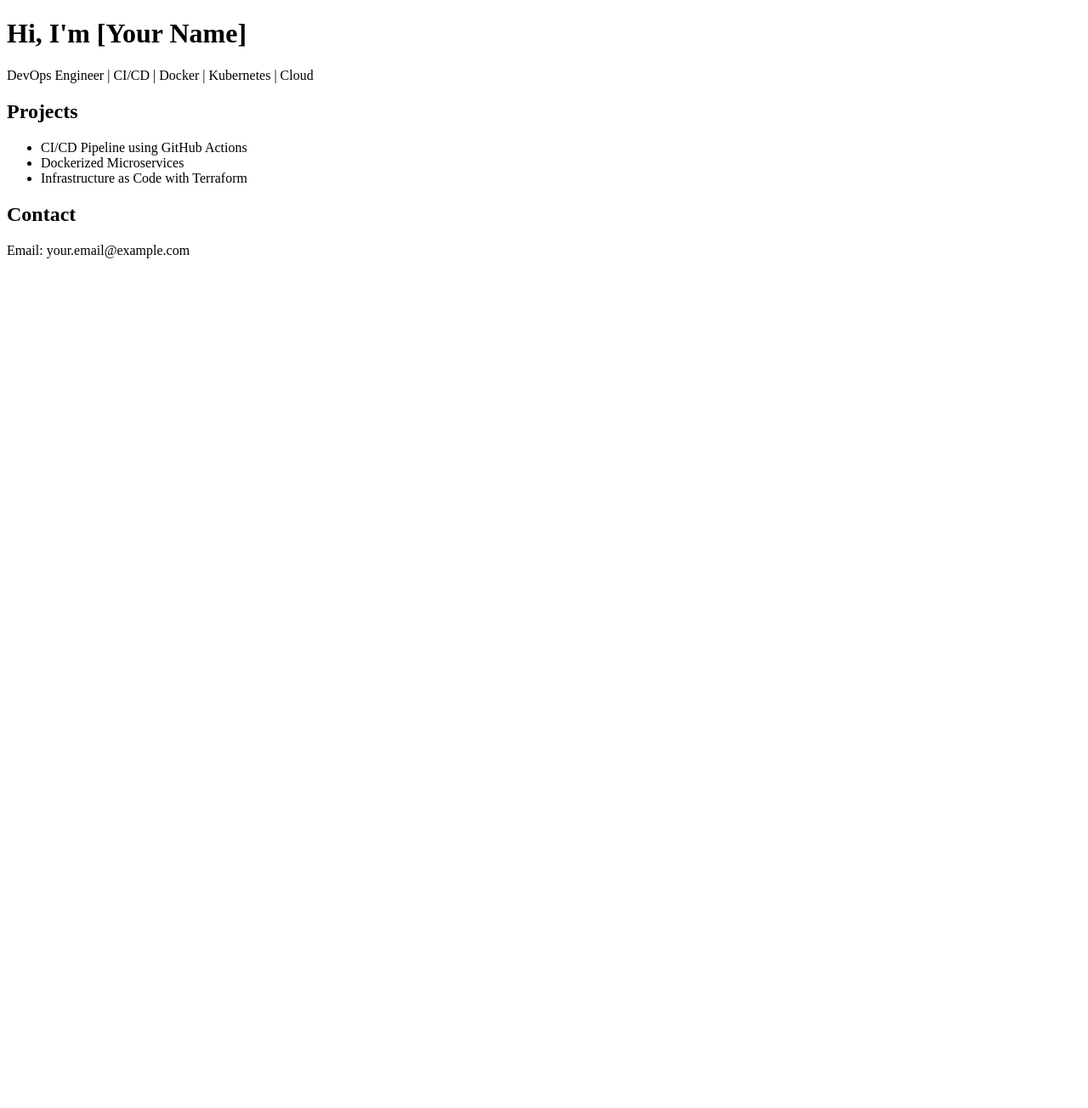
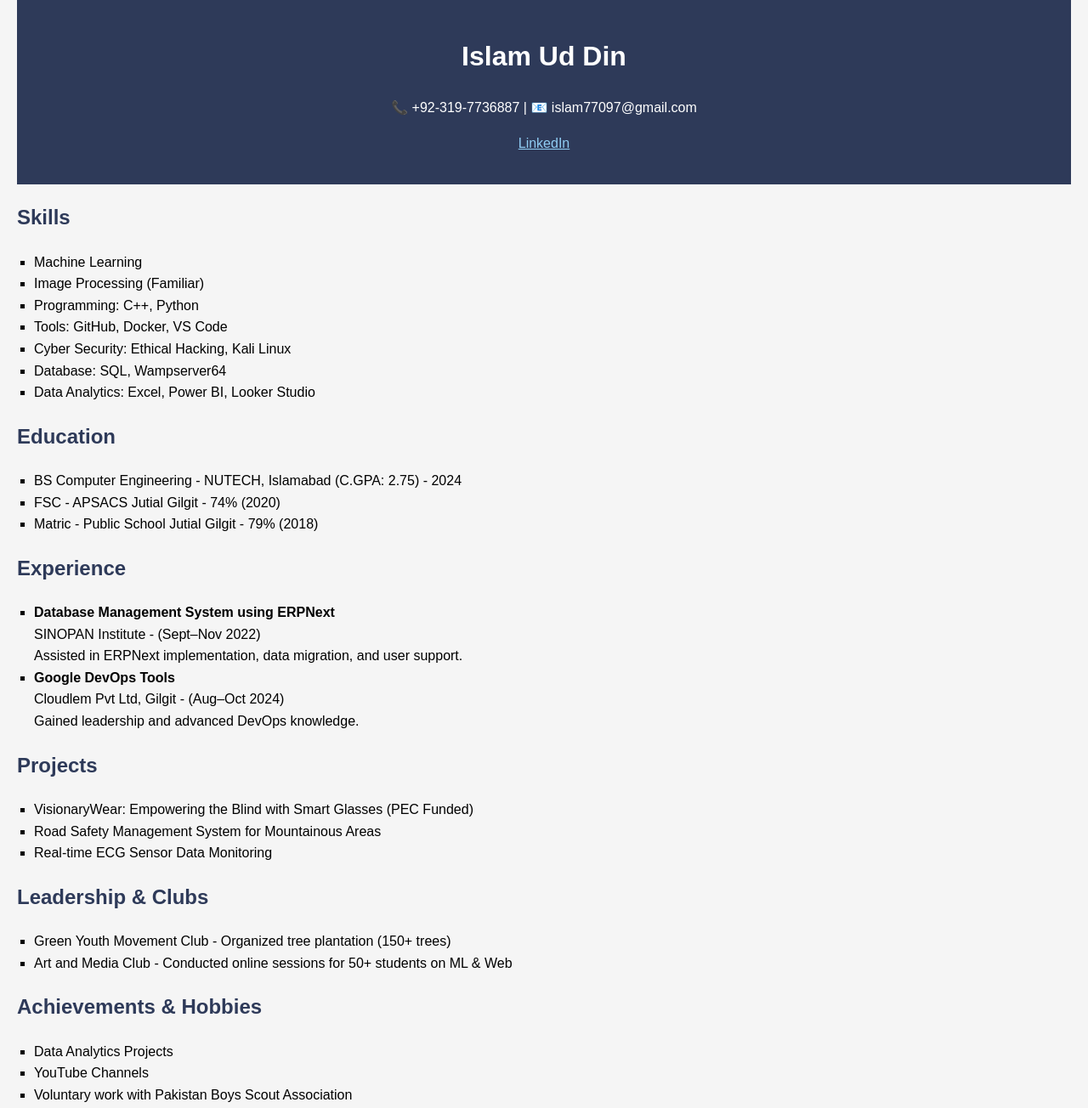
Before and after one commit to Islamf20/portfolio, a plain HTML site: page index.html in a window 1280 px wide. Shown: the whole page at 85% size. Before the commit the page ends 800 px from the top, so only its background shows below. Drawn offline with Linux system fonts and the light colour scheme.

Commit message:
update portfolio

```diff
--- a/index.html
+++ b/index.html
@@ -2,21 +2,102 @@
 <html lang="en">
 <head>
   <meta charset="UTF-8">
-  <meta name="viewport" content="width=device-width, initial-scale=1.0">
-  <title>DevOps Engineer Portfolio</title>
+  <title>Islam Ud Din - Portfolio</title>
+  <style>
+    body {
+      font-family: Arial, sans-serif;
+      line-height: 1.6;
+      margin: 0;
+      padding: 0 20px;
+      background-color: #f5f5f5;
+    }
+    header {
+      background-color: #2e3a59;
+      color: white;
+      padding: 20px 0;
+      text-align: center;
+    }
+    section {
+      margin: 20px 0;
+    }
+    h2 {
+      color: #2e3a59;
+    }
+    ul {
+      list-style-type: square;
+      padding-left: 20px;
+    }
+  </style>
 </head>
 <body>
-  <h1>Hi, I'm [Your Name]</h1>
-  <p>DevOps Engineer | CI/CD | Docker | Kubernetes | Cloud</p>
 
-  <h2>Projects</h2>
-  <ul>
-    <li>CI/CD Pipeline using GitHub Actions</li>
-    <li>Dockerized Microservices</li>
-    <li>Infrastructure as Code with Terraform</li>
-  </ul>
+  <header>
+    <h1>Islam Ud Din</h1>
+    <p>📞 +92-319-7736887 | 📧 islam77097@gmail.com</p>
+    <p><a href="https://www.linkedin.com/in/islam-ud-din-22a6bb223" style="color: #90cdf4;">LinkedIn</a></p>
+  </header>
 
-  <h2>Contact</h2>
-  <p>Email: your.email@example.com</p>
+  <section>
+    <h2>Skills</h2>
+    <ul>
+      <li>Machine Learning</li>
+      <li>Image Processing (Familiar)</li>
+      <li>Programming: C++, Python</li>
+      <li>Tools: GitHub, Docker, VS Code</li>
+      <li>Cyber Security: Ethical Hacking, Kali Linux</li>
+      <li>Database: SQL, Wampserver64</li>
+      <li>Data Analytics: Excel, Power BI, Looker Studio</li>
+    </ul>
+  </section>
+
+  <section>
+    <h2>Education</h2>
+    <ul>
+      <li>BS Computer Engineering - NUTECH, Islamabad (C.GPA: 2.75) - 2024</li>
+      <li>FSC - APSACS Jutial Gilgit - 74% (2020)</li>
+      <li>Matric - Public School Jutial Gilgit - 79% (2018)</li>
+    </ul>
+  </section>
+
+  <section>
+    <h2>Experience</h2>
+    <ul>
+      <li><strong>Database Management System using ERPNext</strong><br>
+        SINOPAN Institute - (Sept–Nov 2022)<br>
+        Assisted in ERPNext implementation, data migration, and user support.
+      </li>
+      <li><strong>Google DevOps Tools</strong><br>
+        Cloudlem Pvt Ltd, Gilgit - (Aug–Oct 2024)<br>
+        Gained leadership and advanced DevOps knowledge.
+      </li>
+    </ul>
+  </section>
+
+  <section>
+    <h2>Projects</h2>
+    <ul>
+      <li>VisionaryWear: Empowering the Blind with Smart Glasses (PEC Funded)</li>
+      <li>Road Safety Management System for Mountainous Areas</li>
+      <li>Real-time ECG Sensor Data Monitoring</li>
+    </ul>
+  </section>
+
+  <section>
+    <h2>Leadership & Clubs</h2>
+    <ul>
+      <li>Green Youth Movement Club - Organized tree plantation (150+ trees)</li>
+      <li>Art and Media Club - Conducted online sessions for 50+ students on ML & Web</li>
+    </ul>
+  </section>
+
+  <section>
+    <h2>Achievements & Hobbies</h2>
+    <ul>
+      <li>Data Analytics Projects</li>
+      <li>YouTube Channels</li>
+      <li>Voluntary work with Pakistan Boys Scout Association</li>
+    </ul>
+  </section>
+
 </body>
 </html>
```
